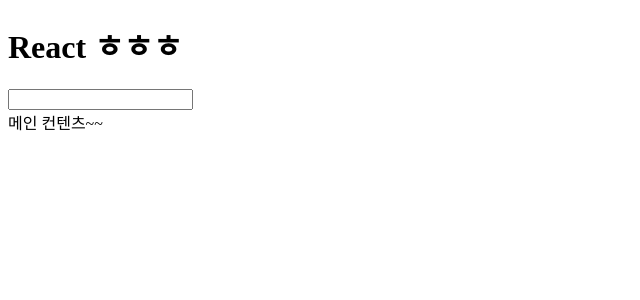
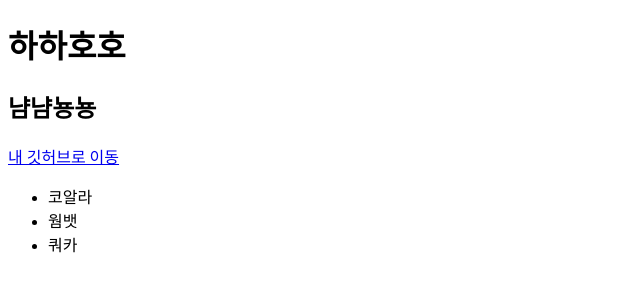
Before and after one commit to mjkim41/react101, a React (Vite) app: page / in a window 1280 px wide. Shown: the top 300 px of the page, without its empty margins (0-640 px from the left). Built offline with nearby package versions, Linux system fonts and the light colour scheme.

Commit message:
# Create Components

```diff
--- a/src/App.jsx
+++ b/src/App.jsx
@@ -1,4 +1,7 @@
 import React from 'react';
+// import 해줘야 함 (같은 jsx면 확장자 생략 가능)
+import Hello from './components/Hello'
+import Bye from "./components/Bye.jsx";
 
 // 컴포넌트
 function App() {
@@ -11,10 +14,10 @@
   // const $h1 = React.createElement('h1', null, 'React 101');
 
   // 축약 문법 :
-  const $h1 = <h1>React 101</h1>;
+  // const $h1 = <h1>React 101</h1>;
   // return $h1;
 
-  // 규칙 1. return안에있는 태그는 반드시 하나의 태그로 묶여야 함.
+  // 규칙 1. return 안에 있는 태그는 반드시 하나의 태그로 묶여야 함.
   // return <h1>ㅎㅎ</h1><h2>ㅍㅍ</h2>;
   // return (
   //     <header>
@@ -23,7 +26,21 @@
   //     </header>
   // );
 
-  // 규칙 2. 빈 태그(닫는 태그가 없는)는 반드시 /> 로 마감
+    // 규칙 4. 의미없는 부모는 <React.Fragment>로 감싸면 됨 (혹은 <>
+    // const subject =  <span>ㅎㅎㅎ</span>
+    // return (
+    //     <>
+    //         <header className='ㅎㅎ'>
+    //             <h1>React {subject}</h1>
+    //             <label htmlFor='username'> </label>
+    //             <input type='text' id='username' />
+    //         </header>
+    //         <main> 메인 컨텐츠~~</main>
+    //     </>
+    // );
+
+
+    // 규칙 2. 빈 태그(닫는 태그가 없는)는 반드시 /> 로 마감
   // return (
   //     <header>
   //       <input type='text'/>ㅎㅎ
@@ -40,18 +57,6 @@
   //     </header>
   // );
 
- // 규칙 4. 의미없는 부모는 <React.Fragment>로 감싸면 됨 (혹은 <>
-  const subject =  <span>ㅎㅎㅎ</span>
-  return (
-      <>
-        <header className='ㅎㅎ'>
-          <h1>React {subject}</h1>
-          <label htmlFor='username'> </label>
-          <input type='text' id='username' />
-        </header>
-        <main> 메인 컨텐츠~~</main>
-      </>
-  );
 
   // 5. 변수값이나 함수를 출력할 때는 {}로 감싸면 됨.
   // const subject =  <span>ㅎㅎㅎ</span>
@@ -63,6 +68,13 @@
   //     </header>
   // );
 
+    return (
+        <>
+            <Hello />
+            <Bye />
+        </>
+    )
+
 }
 
 export default App
--- /dev/null
+++ b/src/components/Bye.jsx
@@ -0,0 +1,16 @@
+// react 18 버전 부터는 import React from "React" 생략 가능 (클래스 컴포넌트는 무조건 넣어야 함)
+
+// 함수형 컴포넌트(최근 리액트 방식)
+import Greet from "./Greet.jsx";
+
+function Bye() {
+
+    return (
+        <div>
+            <a href='https://www.github.com/mjkim41'>내 깃허브로 이동</a>
+            <Greet />
+        </div>
+    )
+}
+
+export default Bye
--- /dev/null
+++ b/src/components/Greet.jsx
@@ -0,0 +1,12 @@
+// 화살표 함수로도  component 만들 수 있음
+const Greet = () => (
+    <ul>
+        <li>코알라</li>
+        <li>웜뱃</li>
+        <li>쿼카</li>
+    </ul>
+)
+
+
+
+export default Greet;
--- /dev/null
+++ b/src/components/Hello.jsx
@@ -0,0 +1,22 @@
+// 개인이 만든 component는 app.jsx에 직접 넣지 않고, 보통 components 폴더를 만들어서 거기에 넣음
+// component: 태그를 그리기 위한 하나의 단의
+
+// legay한 방법) 클래스 컴포넌트
+// 오버라이딩 하기 위해 extends React.Component
+import React from "react";
+
+// 클래스 컴포넌트 : legacy
+class Hello extends React.Component {
+
+    render() {
+
+        return (
+            <>
+                <h1>하하호호</h1>
+                <h2>냠냠뇽뇽</h2>
+            </>
+        );
+    }
+}
+
+export default Hello;
```
Also changed, not shown: src/components/Example.jsx (added, +13 -0 lines).
